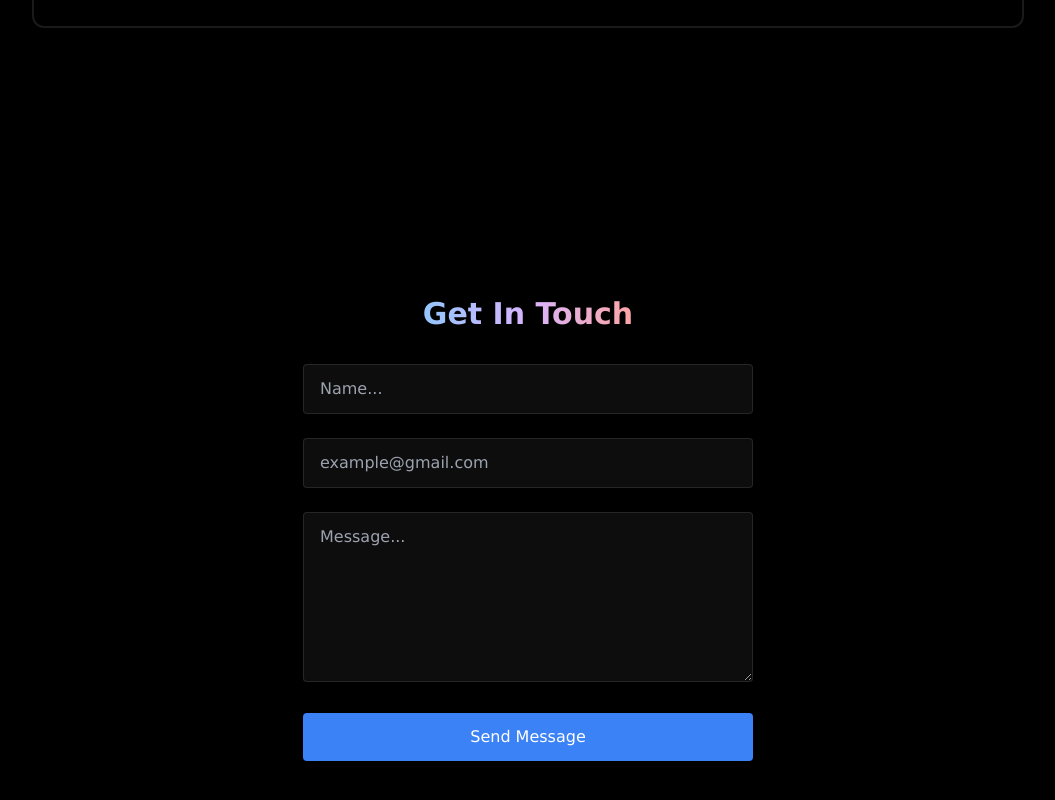
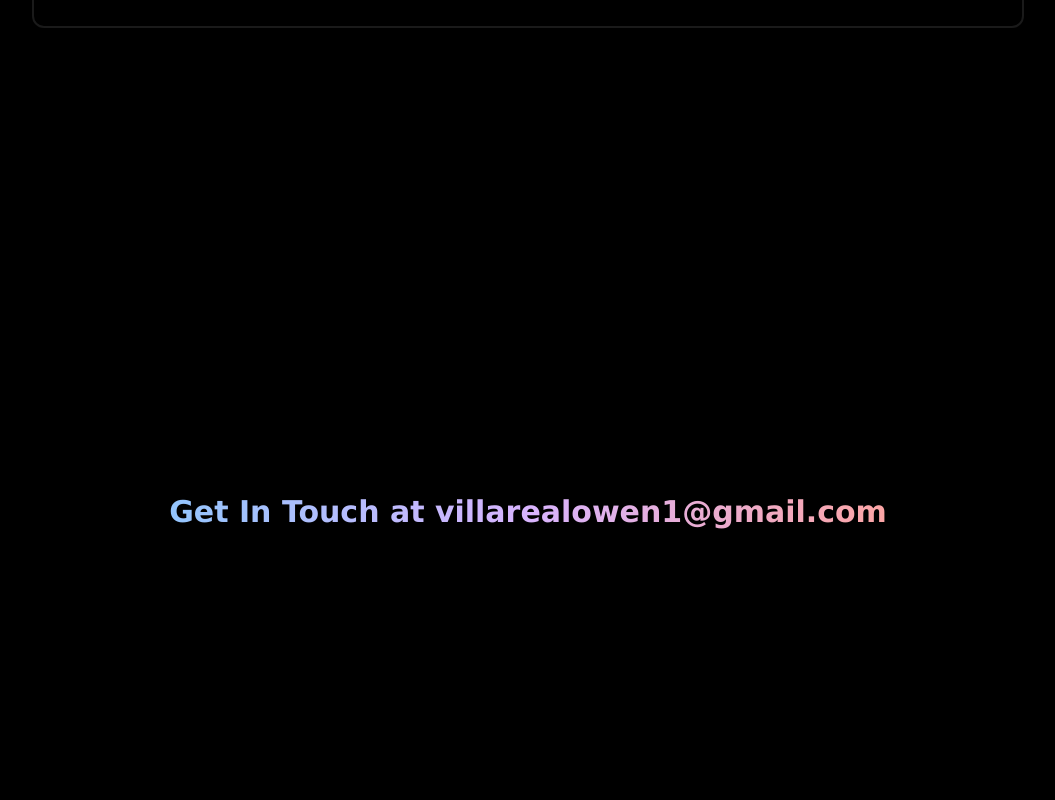
Before and after one commit to idqam/dev_website, a Next.js app: page / in a window 1280 px wide. Shown: the part 2564-3364 px from the top of the page, without its empty margins (112-1167 px from the left). Built offline with nearby package versions, Linux system fonts and the light colour scheme; no server answers.

Commit message:
basic contact

```diff
--- a/src/components/ContactForm.tsx
+++ b/src/components/ContactForm.tsx
@@ -1,35 +1,35 @@
 "use client";
-import emailjs from "emailjs-com";
+//import emailjs from "emailjs-com";
 
 import { ScrollRevel } from "./ScrollRevel";
-import { useState } from "react";
+//import { useState } from "react";
 
-const SERVICE_ID = process.env.NEXT_PUBLIC_SERVICE_ID!;
-const TEMPLATE_ID = process.env.NEXT_PUBLIC_TEMPLATE_ID!;
-const PUBLIC_KEY = process.env.NEXT_PUBLIC_PUBLIC_KEY!;
+// const SERVICE_ID = process.env.NEXT_PUBLIC_SERVICE_ID!;
+// const TEMPLATE_ID = process.env.NEXT_PUBLIC_TEMPLATE_ID!;
+// const PUBLIC_KEY = process.env.NEXT_PUBLIC_PUBLIC_KEY!;
 
 export const ContactForm = () => {
-  const [formData, setFormData] = useState({
-    name: "",
-    email: "",
-    message: "",
-  });
+  // const [formData, setFormData] = useState({
+  //   name: "",
+  //   email: "",
+  //   message: "",
+  // });
 
-  const handleSubmit = async (e: React.FormEvent<HTMLFormElement>) => {
-    e.preventDefault();
-    try {
-      const res = await emailjs.sendForm(
-        SERVICE_ID,
-        TEMPLATE_ID,
-        e.target as HTMLFormElement,
-        PUBLIC_KEY
-      );
-      console.log("Message sent successfully:", res);
-    } catch (error) {
-      console.error("Failed to send message:", error);
-      alert(`Error: ${error}`);
-    }
-  };
+  // const handleSubmit = async (e: React.FormEvent<HTMLFormElement>) => {
+  //   e.preventDefault();
+  //   try {
+  //     const res = await emailjs.sendForm(
+  //       SERVICE_ID,
+  //       TEMPLATE_ID,
+  //       e.target as HTMLFormElement,
+  //       PUBLIC_KEY
+  //     );
+  //     console.log("Message sent successfully:", res);
+  //   } catch (error) {
+  //     console.error("Failed to send message:", error);
+  //     alert(`Error: ${error}`);
+  //   }
+  // };
 
   return (
     <ScrollRevel>
@@ -39,9 +39,16 @@ export const ContactForm = () => {
       >
         <div className="px-4 w-screen flex flex-col items-center justify-center">
           <h2 className="text-3xl font-bold mb-8 bg-gradient-to-r from-blue-300 to-red-300 via-purple-300  bg-clip-text text-transparent text-center ">
-            Get In Touch
+            Get In Touch at villarealowen1@gmail.com
           </h2>
-          <form className="space-y-6" onSubmit={handleSubmit}>
+        </div>
+      </section>
+    </ScrollRevel>
+  );
+};
+
+{
+  /* <form className="space-y-6" onSubmit={handleSubmit}>
 <div className="relative">
   <input
     type="text"
@@ -89,9 +96,5 @@ export const ContactForm = () => {
 >
   Send Message
 </button>
-          </form>
-        </div>
-      </section>
-    </ScrollRevel>
-  );
-};
+</form> */
+}
```
Lines whose indentation alone changed are shown as unchanged.
